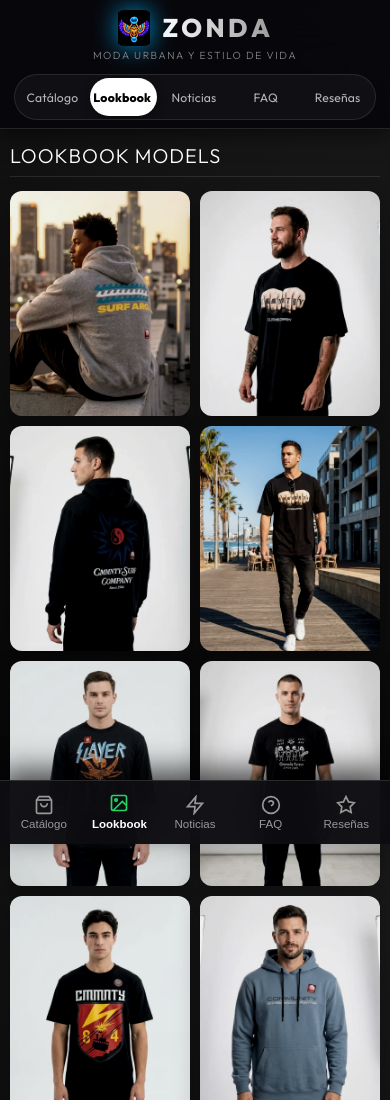
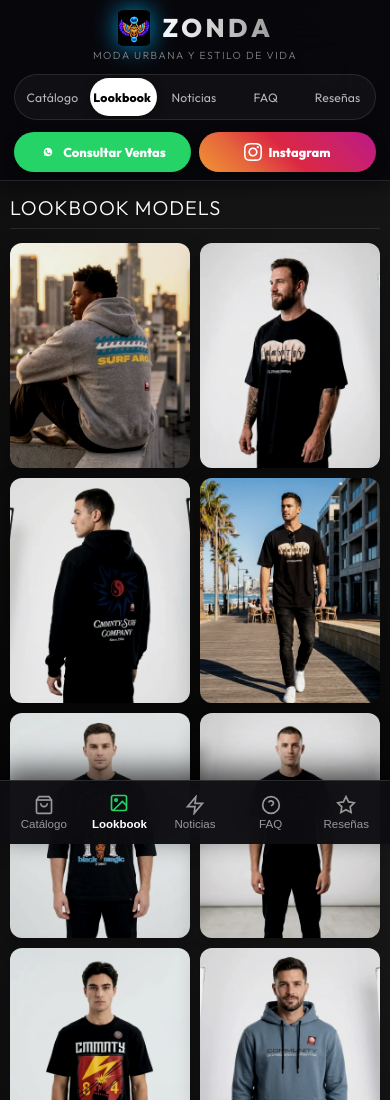
Before and after one commit to informaticasurr-maker/zonda-estilo, a website: page index.html in a window 390 px wide. Shown: the top 1100 px of the page. Drawn offline with Linux system fonts and the light colour scheme; no server answers.

Commit message:
fix(mobile): hacer visibles y destacados los botones de acceso directo a WhatsApp e Instagram en móviles con SVG oficial

```diff
--- a/index.html
+++ b/index.html
@@ -75,7 +75,12 @@
                     </svg>
                     Consultar Ventas
                 </a>
-                <a href="https://www.instagram.com/p/DX7i5EjifFL/?stkn=bHd0ZnBjdHl5MW1z" class="btn-instagram" target="_blank">Instagram</a>
+                <a href="https://www.instagram.com/p/DX7i5EjifFL/?stkn=bHd0ZnBjdHl5MW1z" class="btn-instagram" target="_blank">
+                    <svg viewBox="0 0 24 24" width="22" height="22" fill="currentColor">
+                        <path d="M12 2.163c3.204 0 3.584.012 4.85.07 3.252.148 4.771 1.691 4.919 4.919.058 1.265.069 1.645.069 4.849 0 3.205-.012 3.584-.069 4.849-.149 3.225-1.664 4.771-4.919 4.919-1.266.058-1.644.07-4.85.07-3.204 0-3.584-.012-4.849-.07-3.26-.149-4.771-1.699-4.919-4.92-.058-1.265-.07-1.644-.07-4.849 0-3.204.013-3.583.07-4.849.149-3.227 1.664-4.771 4.919-4.919 1.266-.057 1.645-.069 4.849-.069zm0-2.163c-3.259 0-3.667.014-4.947.072-4.358.2-6.78 2.618-6.98 6.98-.059 1.281-.073 1.689-.073 4.948 0 3.259.014 3.668.072 4.948.2 4.358 2.618 6.78 6.98 6.98 1.281.058 1.689.072 4.948.072 3.259 0 3.668-.014 4.948-.072 4.354-.2 6.782-2.618 6.979-6.98.059-1.28.073-1.689.073-4.948 0-3.259-.014-3.667-.072-4.947-.196-4.354-2.617-6.78-6.979-6.98-1.281-.059-1.69-.073-4.949-.073zm0 5.838c-3.403 0-6.162 2.759-6.162 6.162s2.759 6.163 6.162 6.163 6.162-2.759 6.162-6.163c0-3.403-2.759-6.162-6.162-6.162zm0 10.162c-2.209 0-4-1.79-4-4 0-2.209 1.791-4 4-4s4 1.791 4 4c0 2.21-1.791 4-4 4zm6.406-11.845c-.796 0-1.441.645-1.441 1.44s.645 1.44 1.441 1.44c.795 0 1.439-.645 1.439-1.44s-.644-1.44-1.439-1.44z"/>
+                    </svg>
+                    <span>Instagram</span>
+                </a>
             </div>
         </aside>
 
--- a/styles.css
+++ b/styles.css
@@ -645,11 +645,34 @@
         transform: none;
     }
 
-    /* Ocultar elementos secundarios del sidebar en móvil */
+    /* Botones de Acceso Directo a WhatsApp e Instagram Visibles en Móviles */
+    .contact-area {
+        display: flex !important;
+        flex-direction: row;
+        width: 100%;
+        gap: 8px;
+        margin: 4px 0 2px 0;
+        padding-top: 2px;
+    }
+
+    .btn-whatsapp, .btn-instagram {
+        flex: 1;
+        min-height: 40px;
+        font-size: 0.8rem;
+        font-weight: 700;
+        padding: 8px 12px;
+        border-radius: 20px;
+        gap: 6px;
+        box-shadow: 0 4px 12px rgba(0, 0, 0, 0.4);
+    }
+
+    .btn-whatsapp svg, .btn-instagram svg {
+        width: 18px;
+        height: 18px;
+    }
+
+    /* Ocultar elementos secundarios pesados del sidebar en móvil */
     .sidebar-video-reel {
-        display: none !important;
-    }
-    .contact-area {
         display: none !important;
     }
 
```
